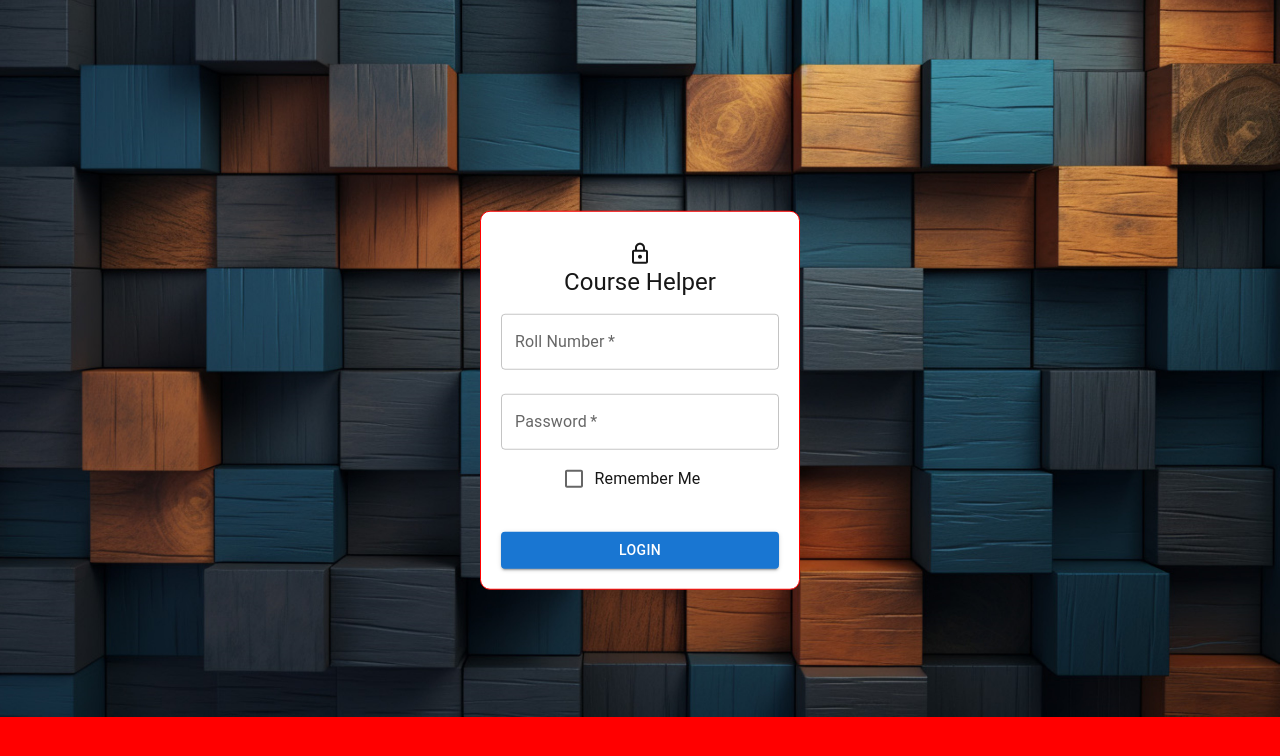
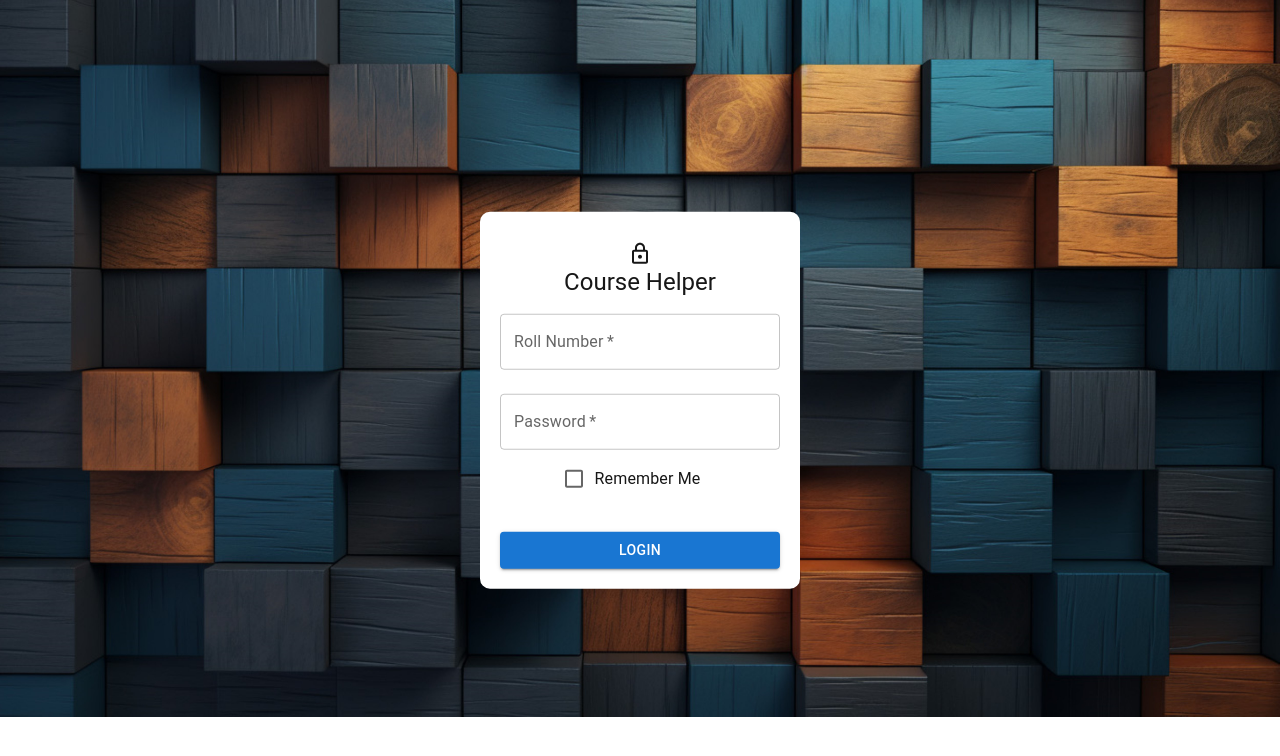
Before and after one commit to Ketan-Agarwal/CourseHelper, a Next.js app in the folder frontend/course-helper/: page /login in a window 1280 px wide. Shown: the top 756 px of the page. Built offline with nearby package versions, Linux system fonts and the light colour scheme.

Commit message:
frontend__proto done

```diff
--- a/frontend/course-helper/src/app/login/login.module.css
+++ /dev/null
@@ -1,3 +0,0 @@
-.body{
-    background-color: red;
-}
--- a/frontend/course-helper/src/app/login/page.tsx
+++ b/frontend/course-helper/src/app/login/page.tsx
@@ -1,9 +1,7 @@
 import LoginForm from "../ui/loginform";
-import styles from './login.module.css';
 
 export default function Page(){
     return(
-        <body className={styles.body}>
-        <LoginForm/></body>
+        <LoginForm/>
     )
 }
--- a/frontend/course-helper/src/app/ui/loginform.module.css
+++ b/frontend/course-helper/src/app/ui/loginform.module.css
@@ -10,7 +10,6 @@ body{
     top: 50%;
     left: 50%;
     transform: translate(-50%, -50%);
-    border: 1px solid red;
     width: 25vw;
     display: flex;
     flex-direction: column;
```
